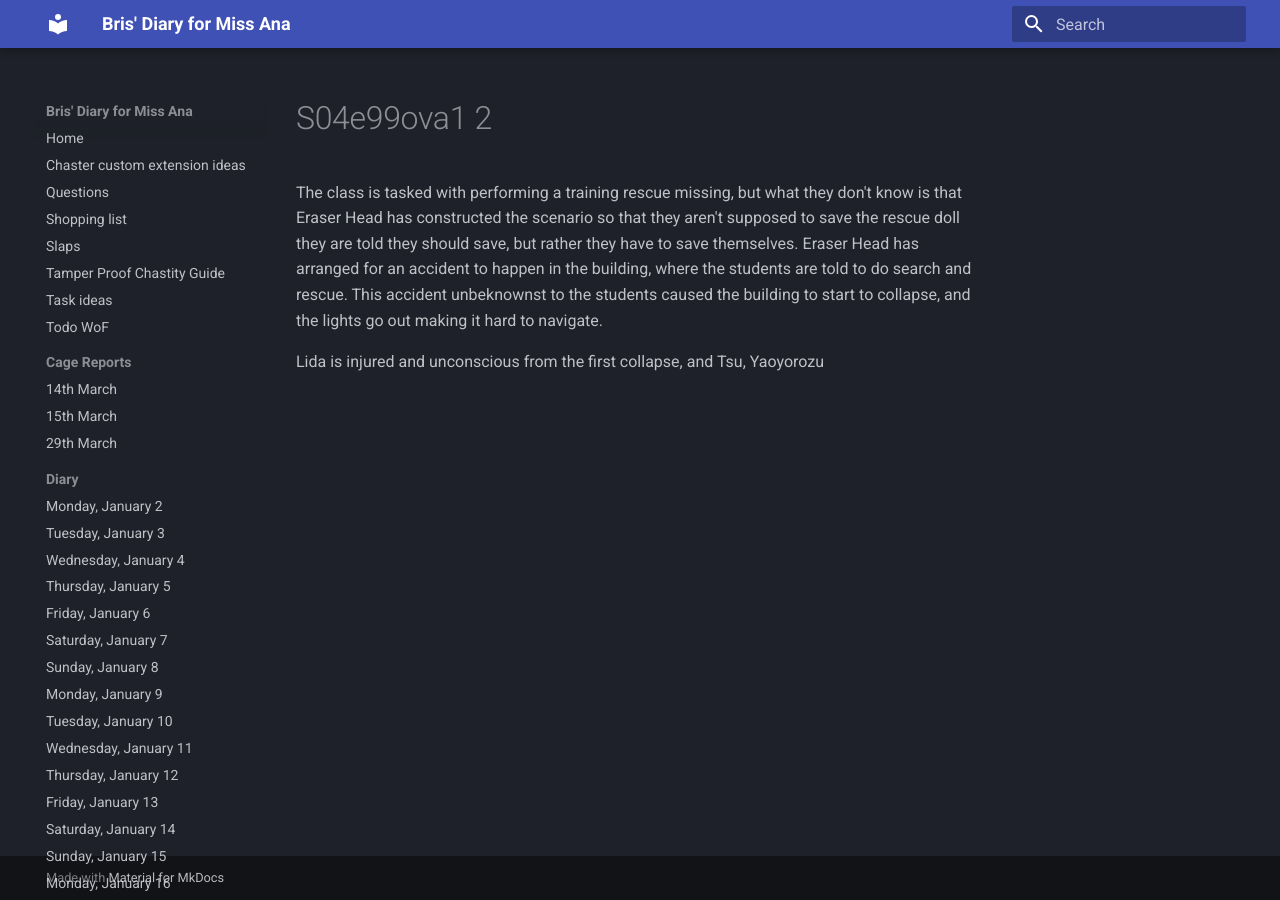
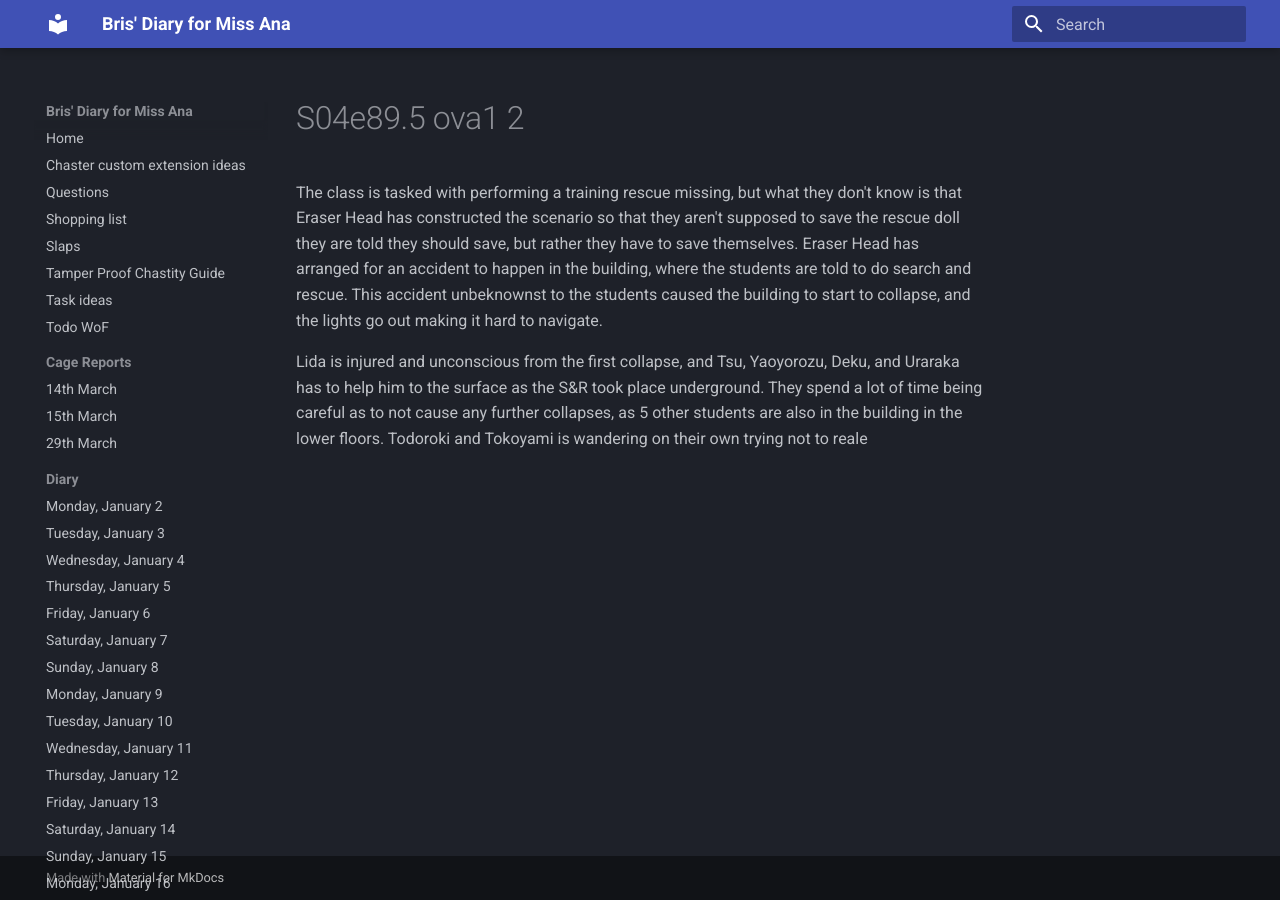
Before and after one commit to bris00/DFMA, an MkDocs documentation site: the page built from diary/Series/My Hero Academia/s04e89.5-ova1-2.md, in a window 1280 px wide. Built offline with MkDocs 1.6.1 and Material for MkDocs 9.7.7, drawn with Linux system fonts in a browser that asks for light colours.

Commit message:
vault backup: 2023-04-13 08:21:56
Affected files:
diary/.obsidian/workspace.json
diary/Fitness Reports/2023 - week 06.md
diary/Series/My Hero Academia/s04e89.5-ova1-2.md

```diff
--- a/diary/Series/My Hero Academia/s04e99ova1-2.md
+++ b/diary/Series/My Hero Academia/s04e89.5-ova1-2.md
@@ -1,3 +1,3 @@
 The class is tasked with performing a training rescue missing, but what they don't know is that Eraser Head has constructed the scenario so that they aren't supposed to save the rescue doll they are told they should save, but rather they have to save themselves. Eraser Head has arranged for an accident to happen in the building, where the students are told to do search and rescue. This accident unbeknownst to the students caused the building to start to collapse, and the lights go out making it hard to navigate.
 
-Lida is injured and unconscious from the first collapse, and Tsu, Yaoyorozu
+Lida is injured and unconscious from the first collapse, and Tsu, Yaoyorozu, Deku, and Uraraka has to help him to the surface as the S&R took place underground. They spend a lot of time being careful as to not cause any further collapses, as 5 other students are also in the building in the lower floors. Todoroki and Tokoyami is wandering on their own trying not to reale
```
Also changed, not shown: diary/Fitness Reports/2023 - week 06.md (+1 -1 lines), 1 other file.
